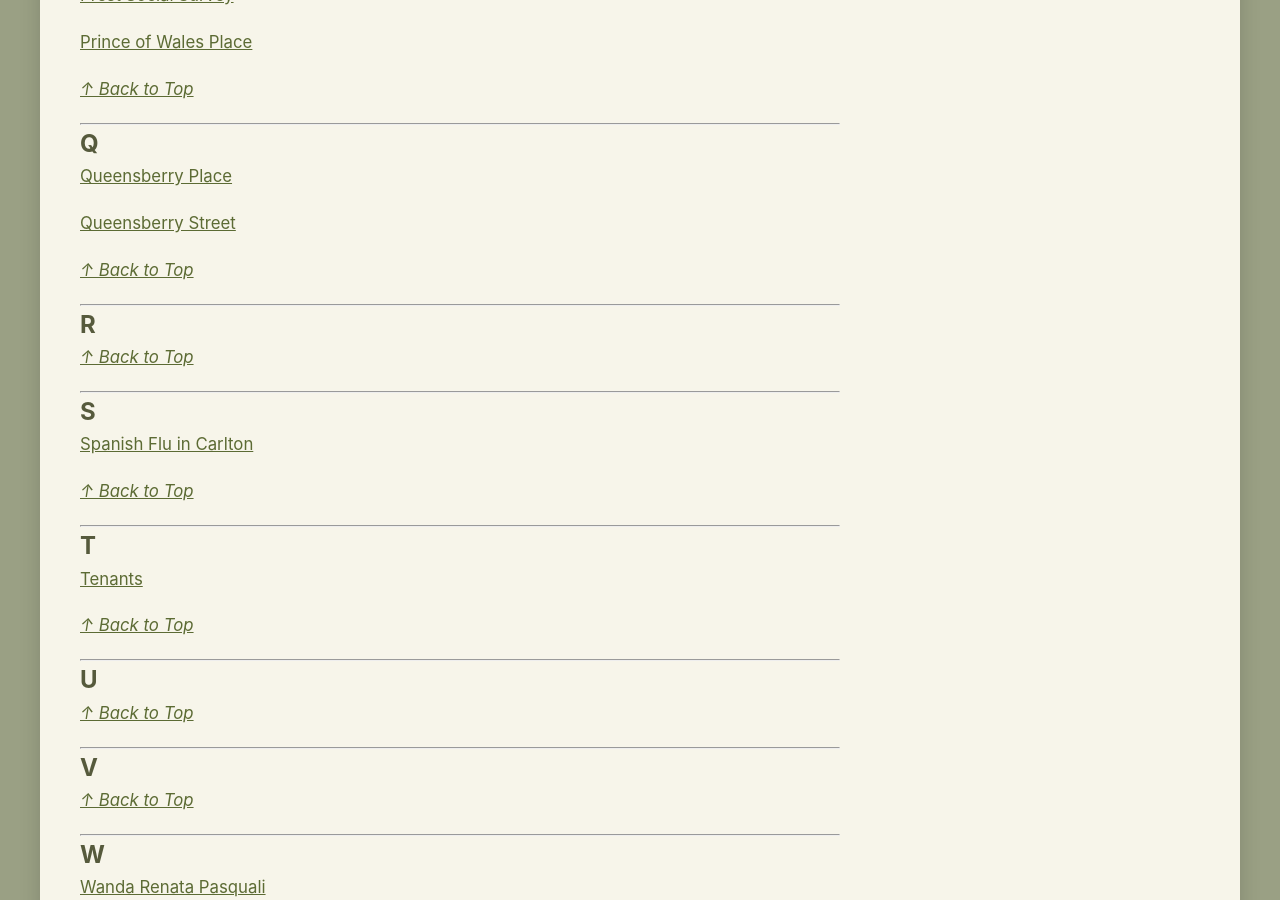
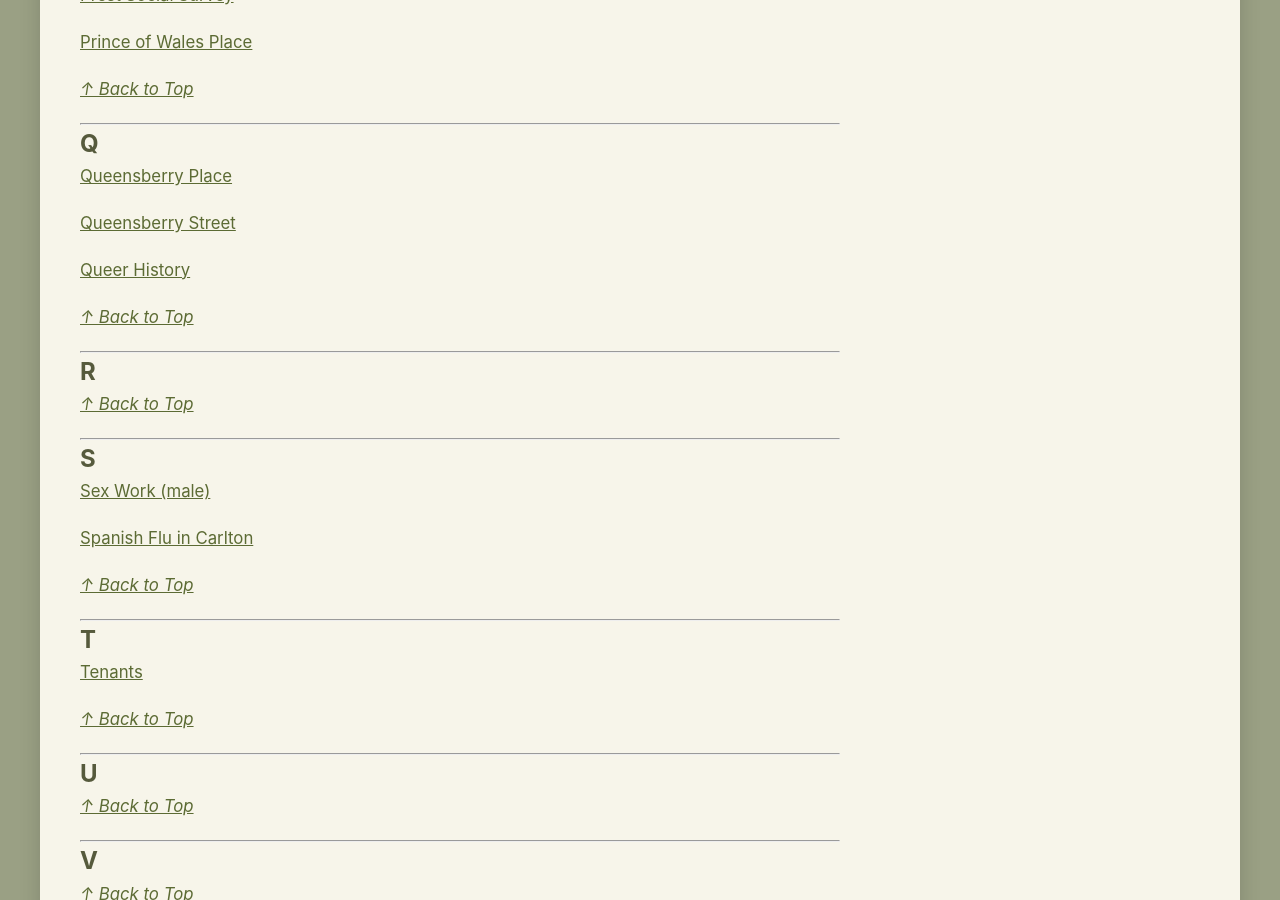
Before and after one commit to notamitchell/order, a Jekyll site: the page built from aToZ.md, in a window 1280 px wide and 900 px high, scrolled down 4753 px. Built offline with Jekyll 4.4.1, drawn with Linux system fonts in a browser that asks for light colours; a script that is not in the unit is left out.

Commit message:
Update aToZ.md

```diff
--- a/aToZ.md
+++ b/aToZ.md
@@ -234,6 +234,8 @@ _[&uarr; Back to Top](#index-a-to-z)_
 
 [Queensberry Street](civic?id=Queensberry Street)
 
+[Queer History](civic?id=Queer History)
+
 _[&uarr; Back to Top](#index-a-to-z)_
 
 ---
@@ -245,6 +247,8 @@ _[&uarr; Back to Top](#index-a-to-z)_
 ---
 
 ## S
+
+[Sex Work (male)](civic?id=Sex%20Work%20%28male%29)
 
 [Spanish Flu in Carlton](civic?id=Spanish Flu in Carlton)
 
```
